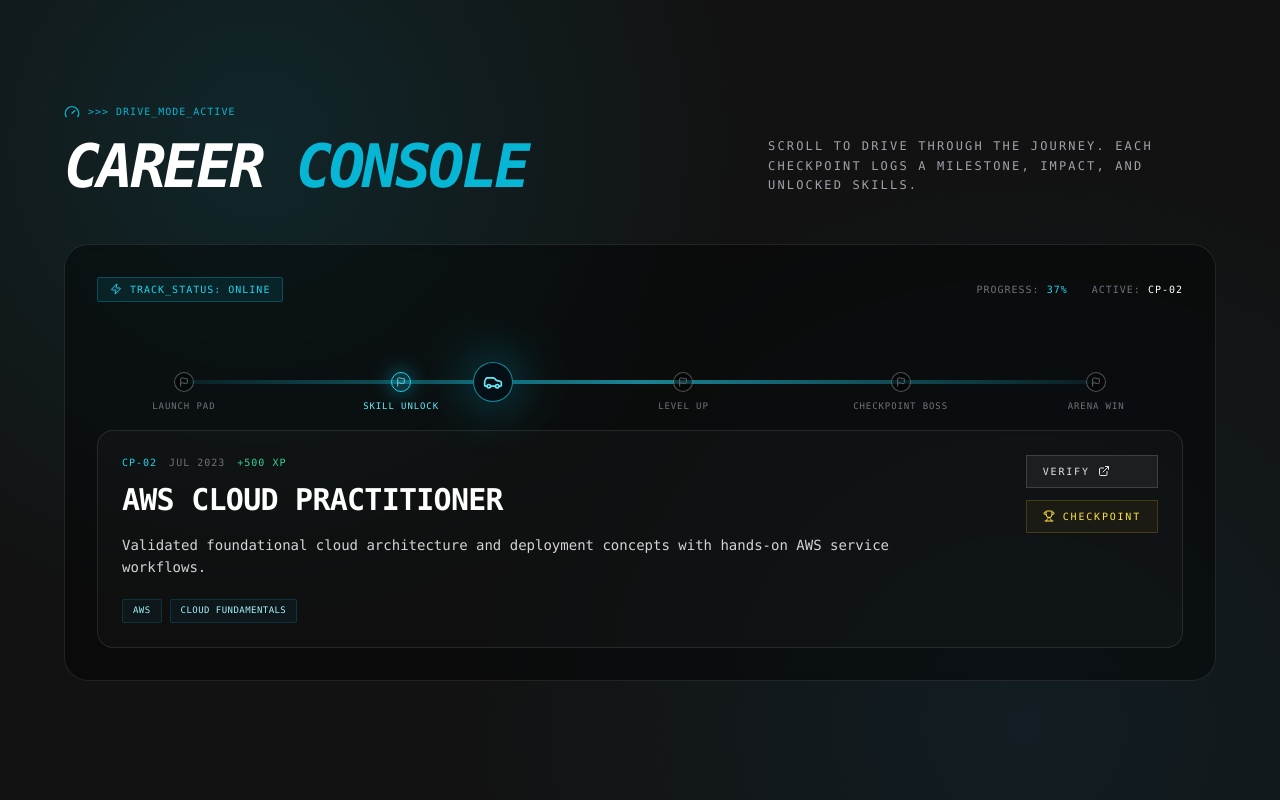
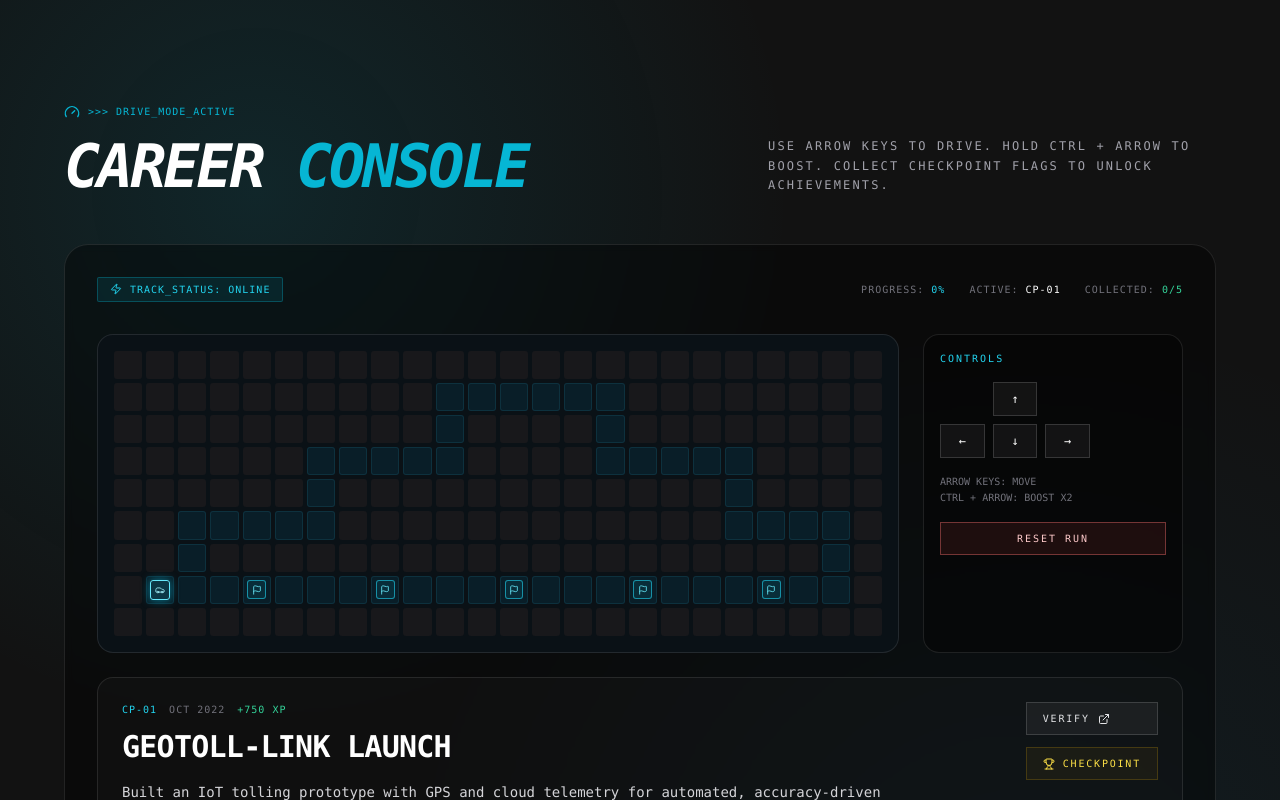
Before and after one commit to sureshkonar/Skill-folio, a Next.js app: page / in a window 1280 px wide. Shown: the part 6220-7020 px from the top of the page. Built offline with nearby package versions, Linux system fonts and the light colour scheme.

Commit message:
Convert journey section to keyboard-driven car checkpoint game

```diff
--- a/src/components/Timeline.tsx
+++ b/src/components/Timeline.tsx
@@ -1,13 +1,6 @@
 "use client";
 
-import { useRef, useState } from "react";
-import {
-    motion,
-    useMotionValueEvent,
-    useScroll,
-    useTransform,
-    useMotionTemplate
-} from "framer-motion";
+import { useEffect, useMemo, useState } from "react";
 import { Car, ExternalLink, Flag, Gauge, Trophy, Zap } from "lucide-react";
 
 type Checkpoint = {
@@ -19,7 +12,8 @@
     xp: string;
     tech: string[];
     link: string;
-    progress: number;
+    x: number;
+    y: number;
 };
 
 const CHECKPOINTS: Checkpoint[] = [
@@ -32,7 +26,8 @@
         xp: "+750 XP",
         tech: ["Python", "AWS IoT Core", "Raspberry Pi"],
         link: "https://github.com/sureshkonar/GeoToll-Link",
-        progress: 8
+        x: 4,
+        y: 7
     },
     {
         id: "CP-02",
@@ -43,7 +38,8 @@
         xp: "+500 XP",
         tech: ["AWS", "Cloud Fundamentals"],
         link: "https://www.credly.com",
-        progress: 28
+        x: 8,
+        y: 7
     },
     {
         id: "CP-03",
@@ -54,7 +50,8 @@
         xp: "+1200 XP",
         tech: ["Python", "CAPL", "CANoe", "Jenkins"],
         link: "https://www.aptiv.com",
-        progress: 54
+        x: 12,
+        y: 7
     },
     {
         id: "CP-04",
@@ -65,7 +62,8 @@
         xp: "+900 XP",
         tech: ["Computer Science", "Embedded Systems"],
         link: "https://vitbhopal.ac.in",
-        progress: 74
+        x: 16,
+        y: 7
     },
     {
         id: "CP-05",
@@ -76,45 +74,92 @@
         xp: "+1000 XP",
         tech: ["Mobility", "Product Design", "Innovation"],
         link: "https://github.com/sureshkonar/MobilityXIdeathon_BrainBot_Team",
-        progress: 92
+        x: 20,
+        y: 7
     }
 ];
 
+const MAP_LAYOUT = [
+    "########################",
+    "##########......########",
+    "##########.####.########",
+    "######.....####.....####",
+    "######.############.####",
+    "##.....############....#",
+    "##.###################.#",
+    "#S.....................#",
+    "########################"
+];
+
+const START_POSITION = { x: 1, y: 7 };
+
 export default function Timeline() {
-    const sectionRef = useRef<HTMLElement>(null);
     const [activeIndex, setActiveIndex] = useState(0);
-    const [progressValue, setProgressValue] = useState(8);
+    const [carPosition, setCarPosition] = useState(START_POSITION);
+    const [completedIds, setCompletedIds] = useState<string[]>([]);
 
-    const { scrollYProgress } = useScroll({
-        target: sectionRef,
-        offset: ["start end", "end start"]
+    const checkpointLookup = useMemo(() => {
+        const lookup = new Map<string, number>();
+        CHECKPOINTS.forEach((checkpoint, idx) => {
+            lookup.set(`${checkpoint.x},${checkpoint.y}`, idx);
         });
+        return lookup;
+    }, []);
 
-    const driveProgress = useTransform(scrollYProgress, [0, 1], [8, 92]);
-    const carLeft = useMotionTemplate`${driveProgress}%`;
+    const moveCar = (dx: number, dy: number, boost = false) => {
+        setCarPosition((prev) => {
+            const steps = boost ? 2 : 1;
+            let next = prev;
 
-    useMotionValueEvent(driveProgress, "change", (latest) => {
-        setProgressValue(Math.round(latest));
-        let closestIndex = 0;
-        let smallestDistance = Number.POSITIVE_INFINITY;
+            for (let i = 0; i < steps; i++) {
+                const candidate = { x: next.x + dx, y: next.y + dy };
+                const row = MAP_LAYOUT[candidate.y];
+                if (!row) break;
+                const cell = row[candidate.x];
+                if (!cell || cell === "#") break;
+                next = candidate;
+            }
 
-        CHECKPOINTS.forEach((checkpoint, idx) => {
-            const distance = Math.abs(checkpoint.progress - latest);
-            if (distance < smallestDistance) {
-                smallestDistance = distance;
-                closestIndex = idx;
+            const checkpointIndex = checkpointLookup.get(`${next.x},${next.y}`);
+            if (checkpointIndex !== undefined) {
+                const checkpointId = CHECKPOINTS[checkpointIndex].id;
+                setActiveIndex(checkpointIndex);
+                setCompletedIds((current) =>
+                    current.includes(checkpointId) ? current : [...current, checkpointId]
+                );
             }
+
+            return next;
         });
+    };
 
-        setActiveIndex(closestIndex);
-    });
+    useEffect(() => {
+        const onKeyDown = (event: KeyboardEvent) => {
+            if (event.key === "ArrowUp") {
+                event.preventDefault();
+                moveCar(0, -1, event.ctrlKey);
+            } else if (event.key === "ArrowDown") {
+                event.preventDefault();
+                moveCar(0, 1, event.ctrlKey);
+            } else if (event.key === "ArrowLeft") {
+                event.preventDefault();
+                moveCar(-1, 0, event.ctrlKey);
+            } else if (event.key === "ArrowRight") {
+                event.preventDefault();
+                moveCar(1, 0, event.ctrlKey);
+            }
+        };
+
+        window.addEventListener("keydown", onKeyDown);
+        return () => window.removeEventListener("keydown", onKeyDown);
+    }, [checkpointLookup]);
 
     const activeCheckpoint = CHECKPOINTS[activeIndex];
+    const completionPercent = Math.round((completedIds.length / CHECKPOINTS.length) * 100);
 
     return (
         <section
             id="timeline"
-            ref={sectionRef}
             className="relative w-full bg-[#121212] py-32 px-6 overflow-hidden border-t border-white/5 font-mono"
         >
             <div className="absolute inset-0 bg-[radial-gradient(circle_at_20%_20%,rgba(6,182,212,0.12),transparent_40%),radial-gradient(circle_at_80%_90%,rgba(14,165,233,0.08),transparent_45%)] pointer-events-none" />
@@ -131,7 +176,7 @@
                         </h2>
                     </div>
                     <p className="text-zinc-400 text-xs uppercase tracking-[0.18em] max-w-md leading-relaxed">
-                        Scroll to drive through the journey. Each checkpoint logs a milestone, impact, and unlocked skills.
+                        Use arrow keys to drive. Hold Ctrl + Arrow to boost. Collect checkpoint flags to unlock achievements.
                     </p>
                 </div>
 
@@ -142,55 +187,80 @@
                             TRACK_STATUS: ONLINE
                         </div>
                         <div className="flex items-center gap-6 text-[10px] uppercase tracking-widest">
-                            <span className="text-zinc-500">Progress: <span className="text-cyan-400">{progressValue}%</span></span>
+                            <span className="text-zinc-500">Progress: <span className="text-cyan-400">{completionPercent}%</span></span>
                             <span className="text-zinc-500">Active: <span className="text-white">{activeCheckpoint.id}</span></span>
+                            <span className="text-zinc-500">Collected: <span className="text-emerald-400">{completedIds.length}/{CHECKPOINTS.length}</span></span>
                         </div>
                     </div>
 
-                    <div className="relative py-12">
-                        <div className="absolute top-1/2 left-[8%] right-[8%] h-[4px] -translate-y-1/2 bg-gradient-to-r from-cyan-500/10 via-cyan-400/60 to-cyan-500/10 rounded-full" />
+                    <div className="grid grid-cols-1 lg:grid-cols-[1fr_260px] gap-6 mb-6">
+                        <div className="relative border border-white/10 rounded-2xl p-4 bg-[#0a1116]">
+                            <div className="grid gap-1" style={{ gridTemplateColumns: `repeat(${MAP_LAYOUT[0].length}, minmax(0,1fr))` }}>
+                                {MAP_LAYOUT.flatMap((row, y) =>
+                                    row.split("").map((cell, x) => {
+                                        const isWall = cell === "#";
+                                        const isRoad = cell === "." || cell === "S";
+                                        const checkpointIndex = checkpointLookup.get(`${x},${y}`);
+                                        const checkpoint = checkpointIndex !== undefined ? CHECKPOINTS[checkpointIndex] : null;
+                                        const isCheckpoint = checkpoint !== null;
+                                        const isCompleted = checkpoint ? completedIds.includes(checkpoint.id) : false;
+                                        const isCar = carPosition.x === x && carPosition.y === y;
 
-                        {CHECKPOINTS.map((checkpoint, idx) => {
-                            const isActive = idx === activeIndex;
                                         return (
+                                            <div
+                                                key={`${x}-${y}`}
+                                                className={`aspect-square rounded-[3px] relative ${isWall ? "bg-zinc-900" : isRoad ? "bg-cyan-950/40 border border-cyan-900/40" : "bg-transparent"}`}
+                                            >
+                                                {isCheckpoint && (
                                                     <button
-                                    key={checkpoint.id}
                                                         type="button"
-                                    onClick={() => setActiveIndex(idx)}
-                                    className="absolute top-1/2 -translate-y-1/2 -translate-x-1/2"
-                                    style={{ left: `${checkpoint.progress}%` }}
-                                    aria-label={`Show ${checkpoint.title}`}
+                                                        onClick={() => checkpointIndex !== undefined && setActiveIndex(checkpointIndex)}
+                                                        className={`absolute inset-0 m-auto w-[72%] h-[72%] rounded-[3px] border flex items-center justify-center transition-colors ${isCompleted ? "border-emerald-400/70 bg-emerald-500/15" : "border-cyan-400/60 bg-cyan-500/10"}`}
+                                                        aria-label={`Open ${checkpoint.title}`}
                                                     >
-                                    <div className={`w-5 h-5 rounded-full border flex items-center justify-center transition-all ${isActive ? "border-cyan-400 bg-cyan-400/20 shadow-[0_0_20px_rgba(6,182,212,0.6)]" : "border-white/30 bg-black/50"}`}>
-                                        <Flag className={`w-2.5 h-2.5 ${isActive ? "text-cyan-300" : "text-zinc-500"}`} />
+                                                        <Flag className={`w-2.5 h-2.5 ${isCompleted ? "text-emerald-300" : "text-cyan-300"}`} />
+                                                    </button>
+                                                )}
+                                                {isCar && (
+                                                    <div className="absolute inset-0 m-auto w-[76%] h-[76%] rounded-[3px] border border-cyan-300 bg-cyan-400/15 flex items-center justify-center shadow-[0_0_10px_rgba(6,182,212,0.6)]">
+                                                        <Car className="w-2.5 h-2.5 text-cyan-200" />
                                                     </div>
-                                    <span className={`absolute top-7 left-1/2 -translate-x-1/2 whitespace-nowrap text-[9px] tracking-widest uppercase ${isActive ? "text-cyan-300" : "text-zinc-500"}`}>
-                                        {checkpoint.label}
-                                    </span>
-                                </button>
+                                                )}
+                                            </div>
                                         );
-                        })}
-
-                        <motion.div
-                            className="absolute top-1/2 -translate-y-1/2 -translate-x-1/2"
-                            style={{ left: carLeft }}
-                        >
-                            <div className="relative">
-                                <div className="absolute -inset-2 bg-cyan-500/30 blur-xl rounded-full" />
-                                <div className="relative w-10 h-10 rounded-full border border-cyan-400/60 bg-[#041015] flex items-center justify-center">
-                                    <Car className="w-5 h-5 text-cyan-300" />
+                                    })
+                                )}
                             </div>
                         </div>
-                        </motion.div>
+
+                        <div className="border border-white/10 rounded-2xl p-4 bg-black/40">
+                            <p className="text-[10px] text-cyan-400 tracking-[0.2em] uppercase mb-4">Controls</p>
+                            <div className="grid grid-cols-3 gap-2 max-w-[150px]">
+                                <button type="button" onClick={() => moveCar(0, -1)} className="col-start-2 border border-white/15 bg-white/5 hover:bg-cyan-500/10 text-white text-xs py-2">↑</button>
+                                <button type="button" onClick={() => moveCar(-1, 0)} className="col-start-1 border border-white/15 bg-white/5 hover:bg-cyan-500/10 text-white text-xs py-2">←</button>
+                                <button type="button" onClick={() => moveCar(0, 1)} className="col-start-2 border border-white/15 bg-white/5 hover:bg-cyan-500/10 text-white text-xs py-2">↓</button>
+                                <button type="button" onClick={() => moveCar(1, 0)} className="col-start-3 row-start-2 border border-white/15 bg-white/5 hover:bg-cyan-500/10 text-white text-xs py-2">→</button>
+                            </div>
+                            <p className="text-[10px] text-zinc-500 leading-relaxed mt-4 uppercase">
+                                Arrow Keys: Move
+                                <br />
+                                Ctrl + Arrow: Boost x2
+                            </p>
+                            <button
+                                type="button"
+                                onClick={() => {
+                                    setCarPosition(START_POSITION);
+                                    setCompletedIds([]);
+                                    setActiveIndex(0);
+                                }}
+                                className="mt-4 w-full border border-red-400/40 bg-red-500/10 text-red-200 text-[10px] tracking-[0.2em] uppercase py-2 hover:bg-red-500/15"
+                            >
+                                Reset Run
+                            </button>
+                        </div>
                     </div>
 
-                    <motion.div
-                        key={activeCheckpoint.id}
-                        initial={{ opacity: 0, y: 8 }}
-                        animate={{ opacity: 1, y: 0 }}
-                        transition={{ duration: 0.35, ease: "easeOut" }}
-                        className="border border-white/10 bg-white/[0.02] rounded-2xl p-5 md:p-6"
-                    >
+                    <div className="border border-white/10 bg-white/[0.02] rounded-2xl p-5 md:p-6">
                         <div className="flex flex-col md:flex-row md:items-start justify-between gap-6">
                             <div>
                                 <div className="flex items-center gap-3 mb-3">
@@ -232,7 +302,7 @@
                                     </div>
                                 </div>
                             </div>
-                    </motion.div>
+                    </div>
                 </div>
             </div>
         </section>
```
Lines whose indentation alone changed are shown as unchanged.
